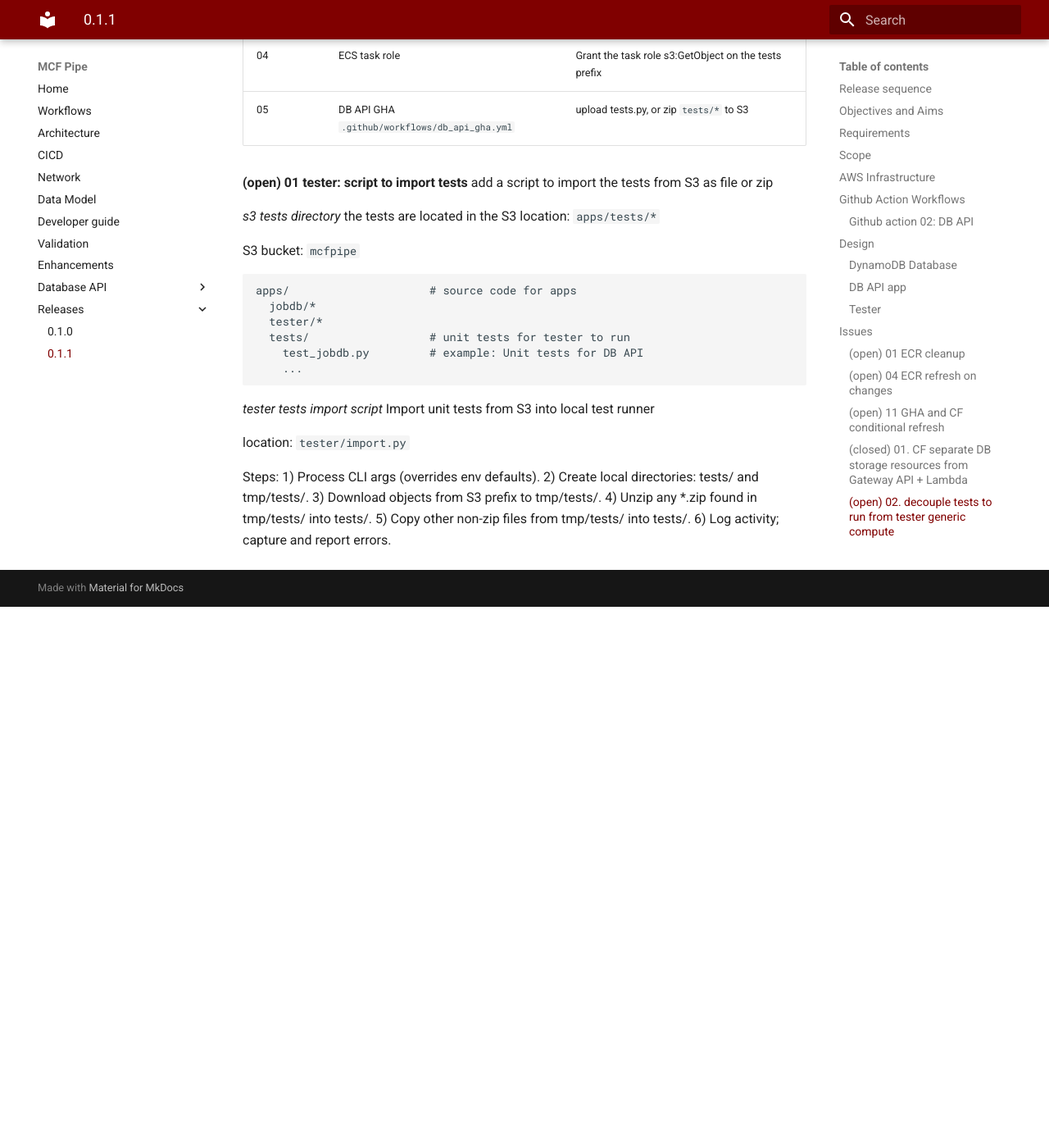
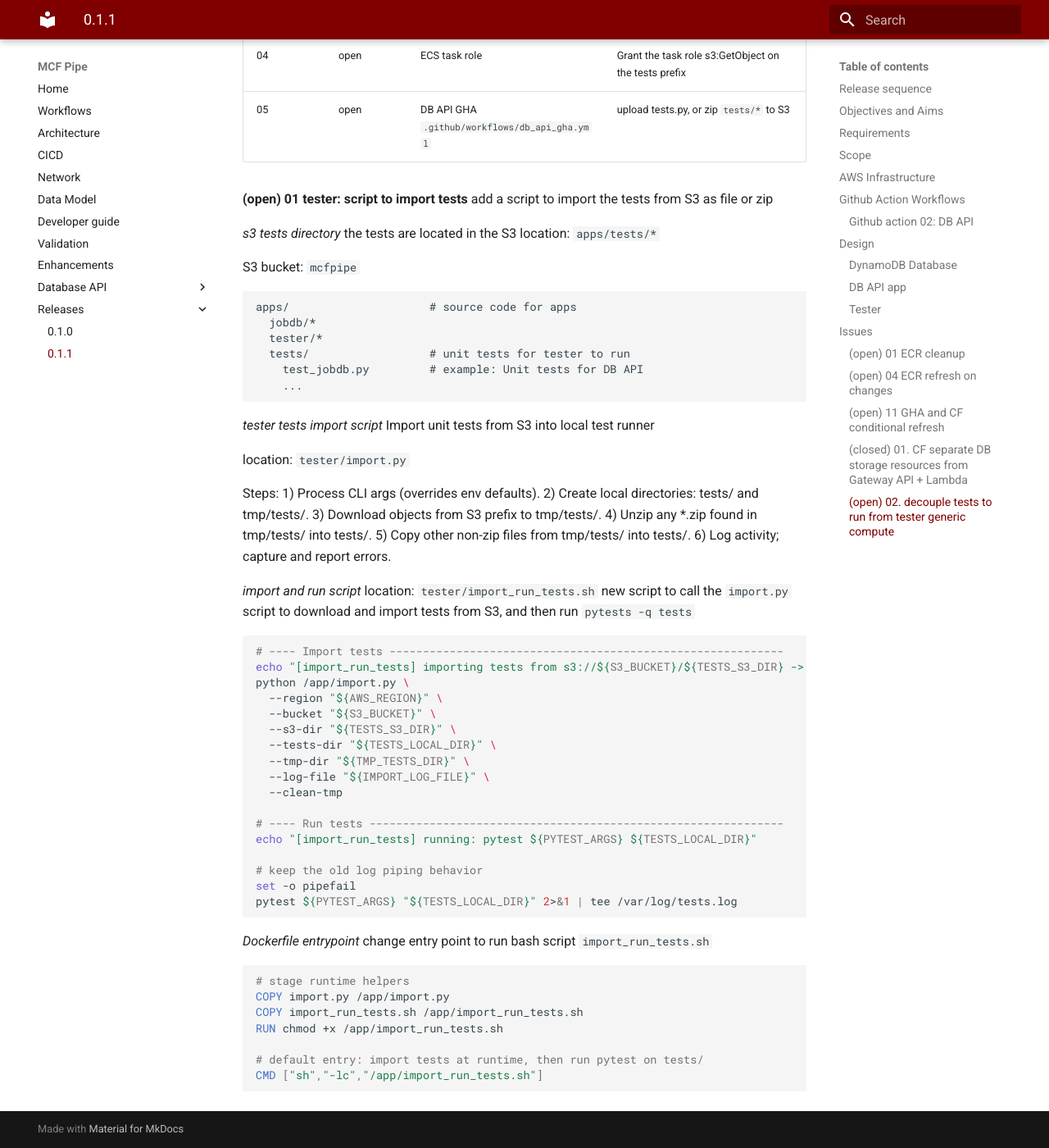
Before and after one commit to yayfalafels/mcfpipe, an MkDocs documentation site: the page built from docs/releases/011_dbapi.md, in a window 1280 px wide and 1400 px high, scrolled down 9146 px. Shown: the whole window at 82% size. Built offline with MkDocs 1.6.1 and Material for MkDocs 9.7.7, drawn with Linux system fonts in a browser that asks for light colours; before the commit the page ends 9886 px from its top, so only the background shows below that.

Commit message:
import and run scripts

````diff
--- a/docs/releases/011_dbapi.md
+++ b/docs/releases/011_dbapi.md
@@ -265,13 +265,13 @@ _steps_
 
 _changes_
 
-| id | location | change |
-| - | - | - |
-| 01 | `tester/*` | add a script to import the tests from S3 as file or zip |
-| 02 | `tester_task_execute.sh` | pass the S3 location to and call the S3 import script |
-| 03 | `tester/requirements.txt` | add `boto3` dependency |
-| 04 | ECS task role | Grant the task role s3:GetObject on the tests prefix |
-| 05 | DB API GHA `.github/workflows/db_api_gha.yml` | upload tests.py, or zip `tests/*` to S3 |
+| id | status | location | change |
+| - | - |  - | - |
+| 01 | closed | `tester/*` | add a script to import the tests from S3 as file or zip |
+| 02 | closed | `tester_task_execute.sh` | pass the S3 location to and call the S3 import script |
+| 03 | closed | `tester/requirements.txt` | add `boto3` dependency |
+| 04 | open | ECS task role | Grant the task role s3:GetObject on the tests prefix |
+| 05 | open | DB API GHA `.github/workflows/db_api_gha.yml` | upload tests.py, or zip `tests/*` to S3 |
 
 __(open) 01 tester: script to import tests__
 add a script to import the tests from S3 as file or zip
@@ -303,3 +303,43 @@ Steps:
   4) Unzip any *.zip found in tmp/tests/ into tests/.
   5) Copy other non-zip files from tmp/tests/ into tests/.
   6) Log activity; capture and report errors.
+
+_import and run script_
+location: `tester/import_run_tests.sh`
+new script to call the `import.py` script to download and import tests from S3,
+and then run `pytests -q tests`
+
+```bash
+# ---- Import tests -----------------------------------------------------------
+echo "[import_run_tests] importing tests from s3://${S3_BUCKET}/${TESTS_S3_DIR} -> ${TESTS_LOCAL_DIR}"
+python /app/import.py \
+  --region "${AWS_REGION}" \
+  --bucket "${S3_BUCKET}" \
+  --s3-dir "${TESTS_S3_DIR}" \
+  --tests-dir "${TESTS_LOCAL_DIR}" \
+  --tmp-dir "${TMP_TESTS_DIR}" \
+  --log-file "${IMPORT_LOG_FILE}" \
+  --clean-tmp
+
+# ---- Run tests --------------------------------------------------------------
+echo "[import_run_tests] running: pytest ${PYTEST_ARGS} ${TESTS_LOCAL_DIR}"
+
+# keep the old log piping behavior
+set -o pipefail
+pytest ${PYTEST_ARGS} "${TESTS_LOCAL_DIR}" 2>&1 | tee /var/log/tests.log
+```
+
+_Dockerfile entrypoint_
+change entry point to run bash script `import_run_tests.sh`
+
+```Dockerfile
+
+# stage runtime helpers
+COPY import.py /app/import.py
+COPY import_run_tests.sh /app/import_run_tests.sh
+RUN chmod +x /app/import_run_tests.sh
+
+# default entry: import tests at runtime, then run pytest on tests/
+CMD ["sh","-lc","/app/import_run_tests.sh"]
+
+```
````
Also changed, not shown: dev/releases/011_dbapi.md (+7 -0 lines), 3 other files.
